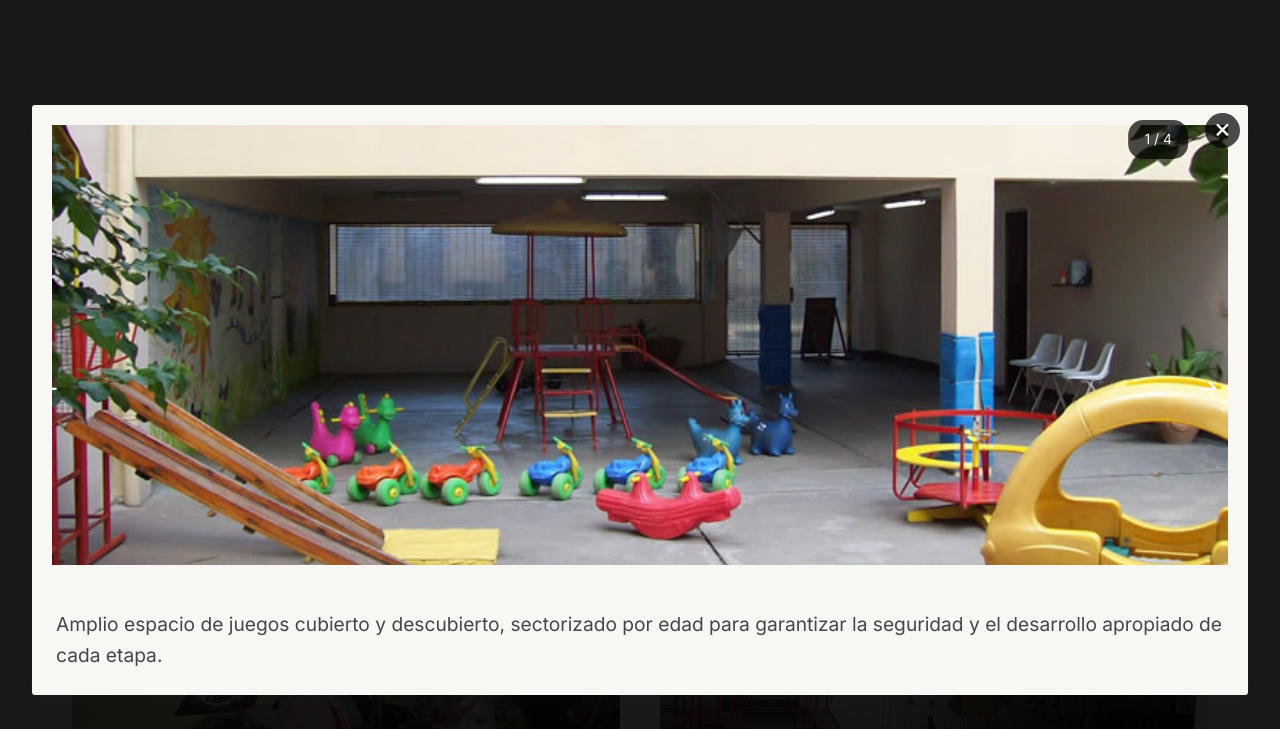
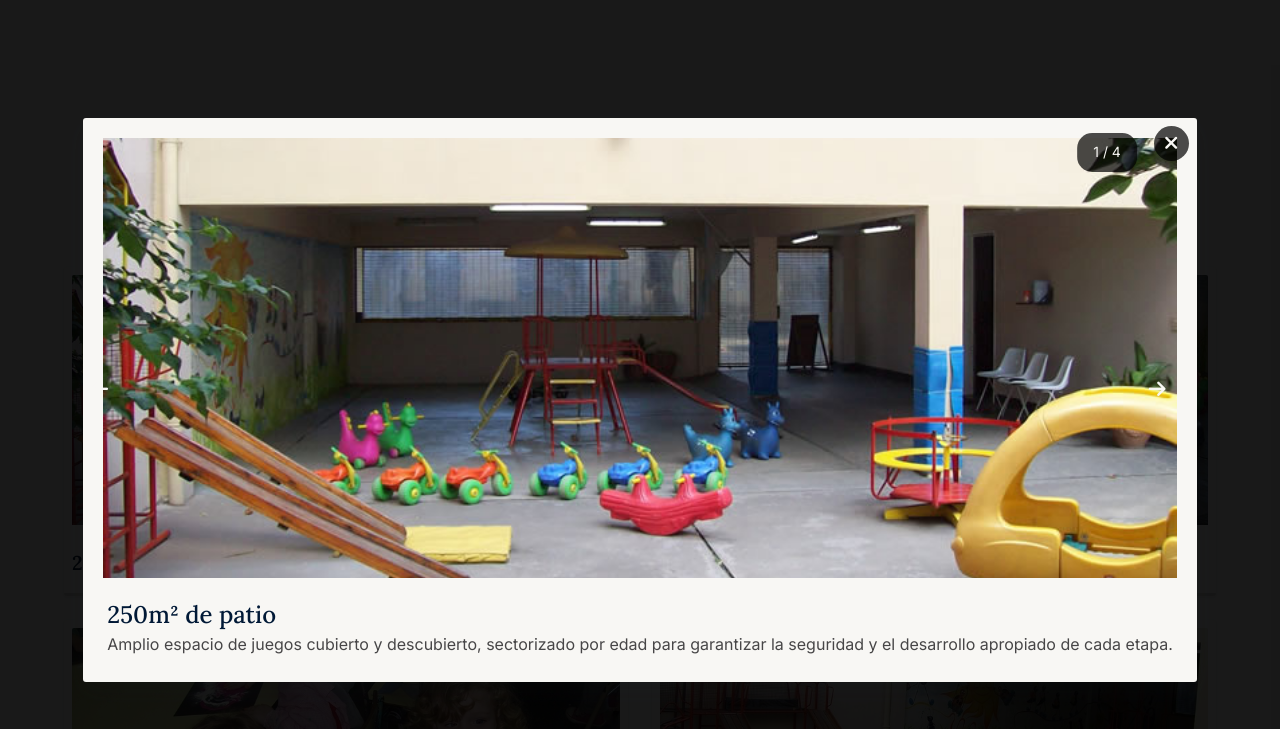
Before and after one commit to mareanovazquez/jardin-hermano-sol, a plain HTML site: page index.html in a window 1280 px wide. Both pictures are taken after a click on the picture 346 px from the left and 2143 px from the top of the page. Shown: the part 1743-2472 px from the top of the page. Drawn offline with Linux system fonts and the light colour scheme.

Commit message:
add title to modal img spaces

```diff
--- a/css/style.css
+++ b/css/style.css
@@ -397,12 +397,21 @@ html {
     border-radius: var(--border-radius-sm) var(--border-radius-sm) 0 0;
 }
 
+.modal h3 {
+    padding-left: var(--spacing-lg);
+    margin: 0;
+    color: var(--color-main-black);
+    font-size: 1.5rem;
+    }
+
 .modal p {
-    padding: var(--spacing-lg);
+    padding-left: var(--spacing-lg);
+    padding-right: var(--spacing-lg);
+    padding-bottom: var(--spacing-lg);
     margin: 0;
     color: var(--color-medium-gray);
     line-height: 1.6;
-    font-size: 1.2rem;
+    font-size: 1rem;
 }
 
 /* Botón cerrar */
--- a/js/modal-spaces.js
+++ b/js/modal-spaces.js
@@ -1,5 +1,6 @@
  // Variables globales
         let imgSpace = document.getElementsByClassName('space-img');
+        let titleSpace = document.getElementsByClassName('space-title');
 
         let contenedorModal = document.getElementById('contenedor-modal');
         let indiceActual;
@@ -30,6 +31,9 @@
             let imagenModal = document.createElement('img');
             imagenModal.setAttribute('src', rutaImagen);
             imagenModal.setAttribute('alt', tituloImagen);
+
+            let tituloModal = document.createElement('h3');
+            tituloModal.textContent = tituloImagen;
 
             let textoModal = document.createElement('p');
             textoModal.textContent = textoImagen;
@@ -62,6 +66,7 @@
 
             // Ensamblar modal
             modalContentWrapper.appendChild(imagenModal);
+            modalContentWrapper.appendChild(tituloModal);
             modalContentWrapper.appendChild(textoModal);
             modalContentWrapper.appendChild(btnModalCerrar);
             modalContentWrapper.appendChild(contador);
```
